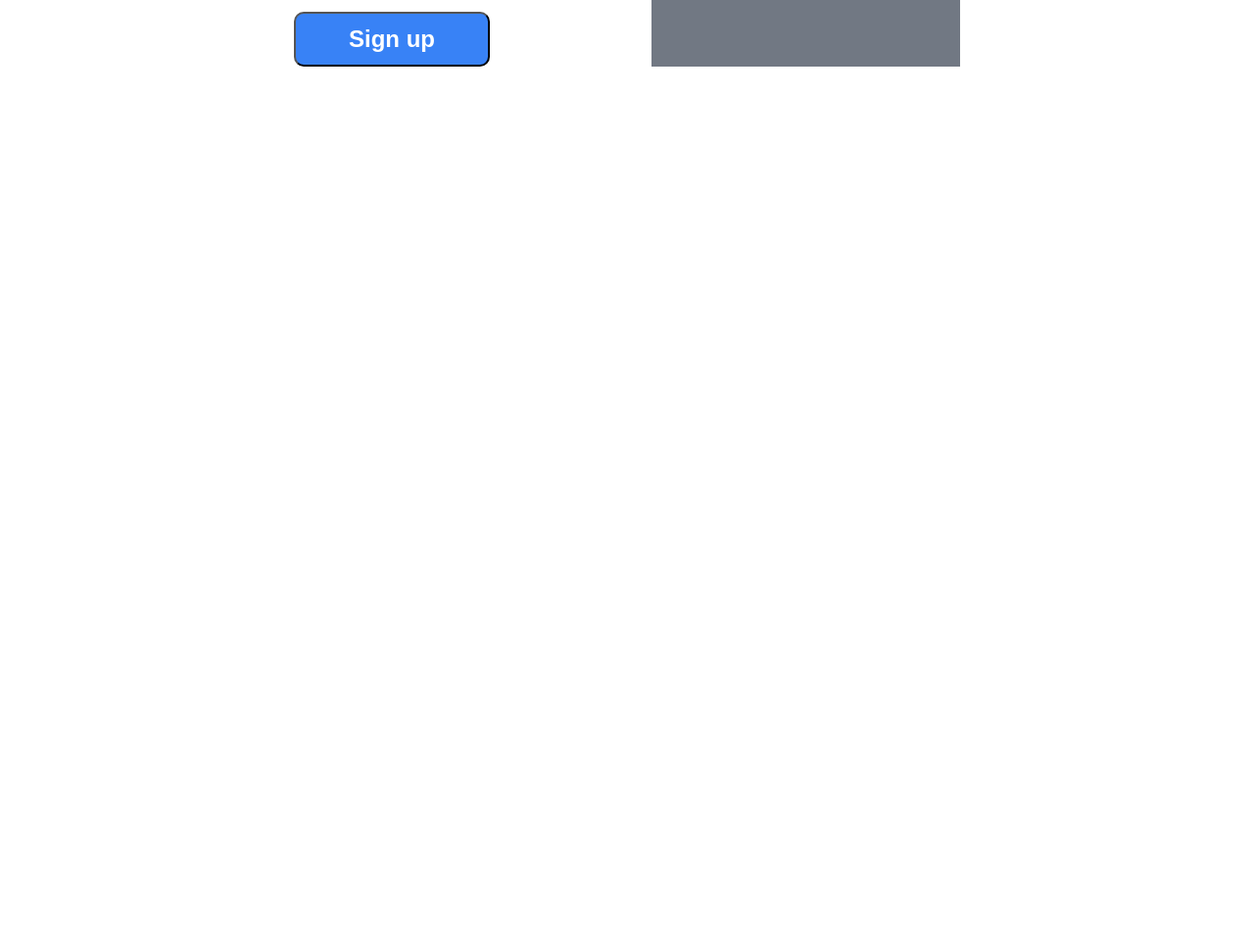
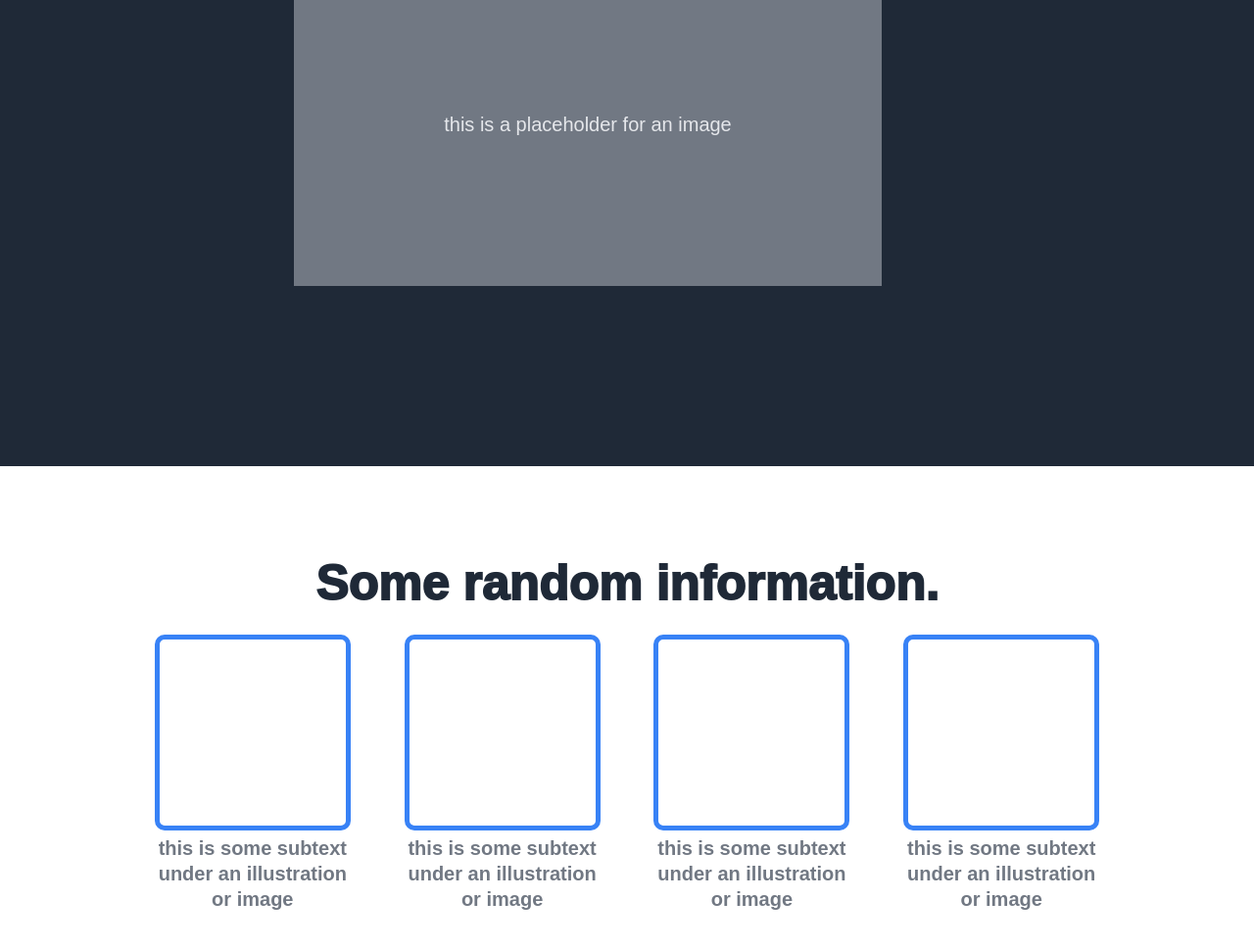
Before and after one commit to muj2001/demo-landing-page, a plain HTML site: page index.html in a window 1280 px wide. Shown: the part 626-1594 px from the top of the page at 98% size. Before the commit the page ends 854 px from the top, so only its background shows below. Drawn offline with Linux system fonts and the light colour scheme.

Commit message:
Added Section 2
Coded Section 2 in index.html and styled in css/style.css.

```diff
--- a/css/style.css
+++ b/css/style.css
@@ -14,7 +14,7 @@ body {
 .section-1 {
     background-color: #1f2937;
     padding: 24px 300px;
-    height: 75vh;
+    min-height: 75vh;
     display: flex;
     flex-direction: column;
 }
@@ -29,6 +29,7 @@ body {
     color: #f9faf8;
     font-size: 30px;
     font-weight: 950;
+    padding-right: 4vw;
 }
 
 .main-title {
@@ -47,7 +48,7 @@ ul {
     /* flex: auto; */
     margin-left: auto;
     display: flex;
-    gap: 40px;
+    gap: 2vw;
 }
 
 li {
@@ -72,10 +73,12 @@ a, .title-img {
 }
 
 .title-img {
-    flex: 1;
+    flex: 0 0 auto;
     background-color: rgb(113, 120, 131);
     text-align: center;
     display: flex;
+    width: 600px;
+    height: 330px;
 }
 
 p {
@@ -99,3 +102,67 @@ button.sign-up {
     border-radius: 10px;
     margin-right: auto;
 }
+
+/* Section 2 */
+
+.section-2 {
+    padding: 40px;
+    min-height: 65vh;
+    display: flex;
+    flex-direction: column;
+    align-items: center;
+    justify-content: center;
+    /* border: 2px solid green; */
+}
+
+.title-2 {
+    font-size: 50px;
+    font-weight: 901;
+    color: #1f2937;
+    line-height: 1.2;
+    /* border: 2px solid red; */
+    padding-top: 50px;
+    padding-bottom: 20px;
+}
+
+.illustration-container {
+    display: flex;
+    justify-content: center;
+    align-items: center;
+    /* border: 2px solid red; */
+    flex: 1;
+    gap: 3.5vw;
+    padding-bottom: 3vh;
+    flex-wrap: wrap;
+}
+
+.figure {
+    flex: 1;
+    display: flex;
+    flex-direction: column;
+    flex-wrap: wrap;
+    /* border: 2px solid red; */
+    justify-content: center;
+    align-items: center;
+    text-align: center;
+    max-width: 210px;
+}
+
+.illustration {
+    width: 200px;
+    height: 200px;
+    border: 5px solid #3882f6;
+    border-radius: 10px;
+    /* border: 2px solid blue; */
+}
+
+.subtext {
+    line-height: 1.3;
+    /* padding-left: 2px;
+    padding-right: 2px; */
+    padding-top: 5px;
+    font-size: 20px;
+    /* border: 2px solid blue; */
+    color: rgb(113, 120, 131);
+    font-weight: 750;
+}
--- a/index.html
+++ b/index.html
@@ -26,7 +26,25 @@
             </div>
         </div>
         <div class="section-2">
-
+            <div class="title-2">Some random information.</div>
+            <div class="illustration-container">
+                <div class="figure">
+                    <div class="illustration"></div>
+                    <div class="subtext">this is some subtext under an illustration or image</div>
+                </div>
+                <div class="figure">
+                    <div class="illustration"></div>
+                    <div class="subtext">this is some subtext under an illustration or image</div>
+                </div>
+                <div class="figure">
+                    <div class="illustration"></div>
+                    <div class="subtext">this is some subtext under an illustration or image</div>
+                </div>
+                <div class="figure">
+                    <div class="illustration"></div>
+                    <div class="subtext">this is some subtext under an illustration or image</div>
+                </div>
+            </div>
         </div>
     </body>
 </html>
```
